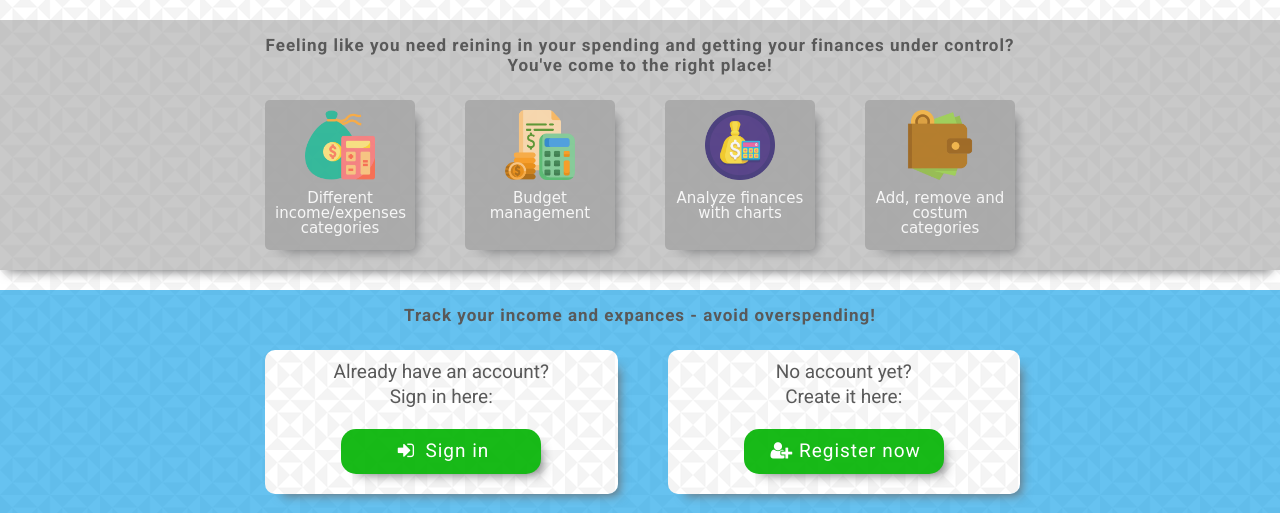
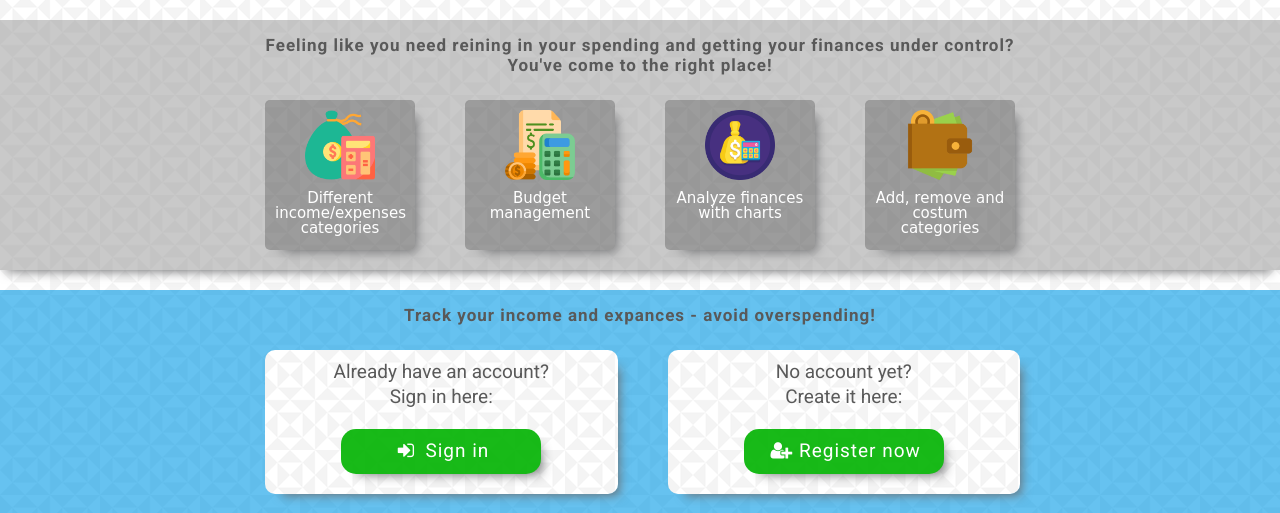
Before and after one commit to ms-magdalena92/BudgetManager_WEB, a PHP site: page / in a window 1280 px wide. Shown: the part 105-618 px from the top of the page. Run offline with PHP 8.4, Linux system fonts and the light colour scheme; some web fonts are replaced.

Commit message:
Changed tiles background in homepage

```diff
--- a/main.css
+++ b/main.css
@@ -73,13 +73,12 @@ p
 	float: left;
 	width: 150px;
 	height: 150px;
-	background-color: #a6a6a6;
+	background-color: rgba(51, 51, 51, 0.3);
 	margin-left: 25px;
 	margin-right: 25px;
 	border-radius: 5px;
 	line-height: 1;
 	font-size: 15px;
-	opacity: 0.85;
 	-webkit-box-shadow: 9px 9px 11px -8px rgba(107,108,110,1);
 	moz-box-shadow: 9px 9px 11px -8px rgba(107,108,110,1);
 	box-shadow: 9px 9px 11px -8px rgba(107,108,110,1);
@@ -87,11 +86,11 @@ p
 
 .tile:hover
 {
-	background-color: #8c8c8c;
-	opacity: 1;
+	background-color: #7b7b7b;
 }
 
 figure
+
 {
 	margin: 10px;
 }
```
